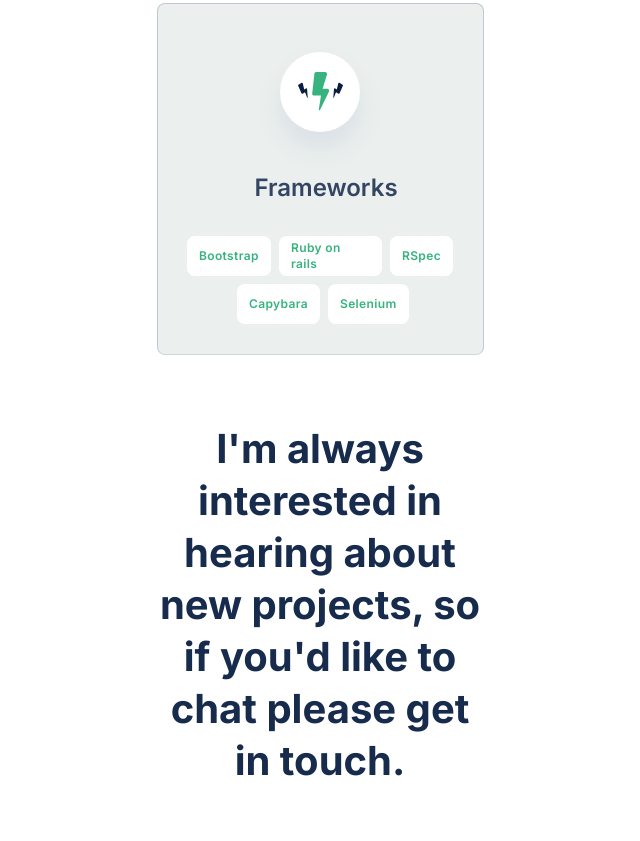
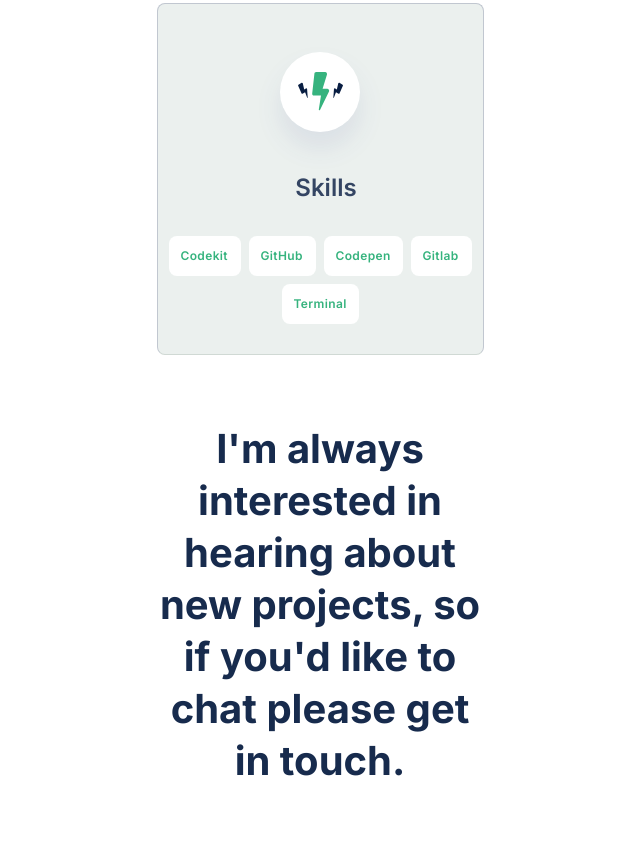
Before and after one commit to ceddddy/Cedrichs-Portfolio, a website: page index.html in a window 1280 px wide. Shown: the part 2829-3670 px from the top of the page, without its empty margins (320-960 px from the left). Drawn offline with Linux system fonts and the light colour scheme.

Commit message:
fix form-button hover effects & updated th skills card

```diff
--- a/index.html
+++ b/index.html
@@ -129,7 +129,8 @@
     </section>
 
     <section class="aboutMe">
-      <h1>About Me</h1>
+      <div class="h1-background"><h1>About Me</h1></div>
+
       <p> I can help you build a product , feature or website Look through some of my work and experience! If you like what you see and have a project you need coded,
       don’t hestiate to contact me.</p>
   <button class="button">Get My Resume</button>
@@ -172,16 +173,17 @@
         <div class="ellipse">
           <img src="images/icon-skills.svg" class="ellipse-image"/>
         </div>
-        <h4 class="language-text">Frameworks</h4>
+        <h4 class="language-text">Skills</h4>
         <div class="tag-container-rows">
-          <ul class="frameworks-tag-container">
-            <li class="bootstrap">Bootstrap</li>
-            <li class="rubyOnRails">Ruby on rails</li>
-            <li class="rspec">RSpec</li>
+          <ul class="skills-tag-container">
+            <li class="codekit">Codekit</li>
+            <li class="github">GitHub</li>
+            <li class="codepen">Codepen</li>
+            <li class="gitlab">Gitlab</li>
           </ul>
-          <ul class="frameworks-tag-container">
-            <li class="capybara">Capybara</li>
-            <li class="selenium">Selenium</li>
+          <ul class="skills-tag-container">
+
+            <li class="terminal">Terminal</li>
           </ul>
         </div>
 
@@ -215,7 +217,7 @@
           </div>
 
           <div>
-            <button class="btn-form" type="submit">Get in touch</button>
+            <button class="btn-form btn_effects" type="submit">Get in touch</button>
           </div>
         </form>
       </div>
--- a/style.css
+++ b/style.css
@@ -275,7 +275,8 @@
 }
 
 .aboutMe {
-  background-image: url("images/illustration-\ about\ me-\mobile.svg");
+  background-image: url("images/illustration-\ about\ me-\ mobile.svg");
+  background-position: cover;
   display: flex;
   flex-direction: column;
   justify-content: center;
@@ -283,6 +284,14 @@
   background-repeat: repeat;
   align-items: center;
   margin-bottom: 68px;
+}
+
+.h1-background {
+  background: url("images/illustration\ 1-\ about\ me-mobile.svg");
+  background-position-x: right;
+  background-repeat: no-repeat;
+  width: 100%;
+  max-width: 375px;
 }
 
 .languages-card {
@@ -434,6 +443,108 @@
   margin-right: auto;
 }
 
+.skills-tag-container {
+  display: flex;
+  flex-direction: row;
+  align-items: center;
+  padding: 0;
+  gap: 8px;
+  width: 303px;
+  height: 88px;
+}
+
+.codekit {
+  display: flex;
+  flex-direction: row;
+  align-items: center;
+  padding: 12px;
+  width: 72px;
+  height: 40px;
+  background: #fff;
+  border-radius: 8px;
+  font-family: "Inter", sans-serif;
+  font-style: normal;
+  font-weight: 600;
+  font-size: 12px;
+  line-height: 16px;
+  letter-spacing: 0.03em;
+  color: #36b37e;
+}
+
+.github {
+  display: flex;
+  flex-direction: row;
+  align-items: center;
+  padding: 12px;
+  width: 67px;
+  height: 40px;
+  background: #fff;
+  border-radius: 8px;
+  font-family: "Inter", sans-serif;
+  font-style: normal;
+  font-weight: 600;
+  font-size: 12px;
+  line-height: 16px;
+  letter-spacing: 0.03em;
+  color: #36b37e;
+}
+
+.codepen {
+  display: flex;
+  flex-direction: row;
+  align-items: center;
+  padding: 12px;
+  width: 79px;
+  height: 40px;
+  background: #fff;
+  border-radius: 8px;
+  font-family: "Inter", sans-serif;
+  font-style: normal;
+  font-weight: 600;
+  font-size: 12px;
+  line-height: 16px;
+  letter-spacing: 0.03em;
+  color: #36b37e;
+}
+
+.gitlab {
+  display: flex;
+  flex-direction: row;
+  align-items: center;
+  padding: 12px;
+  width: 61px;
+  height: 40px;
+  background: #fff;
+  border-radius: 8px;
+  font-family: "Inter", sans-serif;
+  font-style: normal;
+  font-weight: 600;
+  font-size: 12px;
+  line-height: 16px;
+  letter-spacing: 0.03em;
+  color: #36b37e;
+}
+
+.terminal {
+  display: flex;
+  flex-direction: row;
+  align-items: center;
+  padding: 12px;
+  width: 77px;
+  height: 40px;
+  background: #fff;
+  border-radius: 8px;
+  font-family: "Inter", sans-serif;
+  font-style: normal;
+  font-weight: 600;
+  font-size: 12px;
+  line-height: 16px;
+  letter-spacing: 0.03em;
+  color: #36b37e;
+  margin-left: auto;
+  margin-right: auto;
+}
+
 .bootstrap {
   display: flex;
   flex-direction: row;
@@ -570,6 +681,8 @@
 .section-contact-form div .contact-form div {
   width: 327px;
   border-radius: 0;
+  display: flex;
+  justify-content: center;
 }
 
 .section-contact-form div .contact-form div fieldset {
@@ -645,20 +758,15 @@
   border: 1px solid #60c095;
 }
 
-.section-contact-form div .contact-form div {
-  display: flex;
-  justify-content: center;
-}
-
-.section-contact-form div .contact-form div .btn-form {
+.btn-form {
   padding: 12px;
   gap: 10px;
   width: auto;
   height: auto;
   bottom: 8px;
-  background: #36b37f;
   border-radius: 4px;
   color: #fff;
+  background: #36b37f;
   font-family: "Inter", sans-serif;
   font-style: normal;
   font-weight: 500;
@@ -669,9 +777,19 @@
   border: 0;
 }
 
+.btn_effects:hover {
+  background-color: #008552;
+  cursor: pointer;
+}
+
+.btn_effects:active {
+  background: #008552;
+}
+
 .section-contact-form .contact-form-icons {
   display: flex;
   justify-content: center;
+  text-align: center;
   padding-top: 50px;
   width: 326px;
 }
@@ -682,19 +800,22 @@
   border-radius: nullpx;
   margin-top: 34px;
   margin-bottom: 115px;
+  margin-left: auto;
+  margin-right: auto;
 }
 
 .email-footer .heading-footer {
   font-size: 20px;
   font-weight: 400;
   line-height: 32px;
-letter-spacing: 0em;
+  letter-spacing: 0;
   text-align: center;
-color: #42526E;
+  color: #42526e;
 }
 
 .rounded {
-  border-top: 8px solid black;
+  border-top: 6px solid black;
+  margin-bottom: 5px;
   border-radius: 5px;
   width: 35%;
 }
```
Lines whose indentation alone changed are shown as unchanged.
